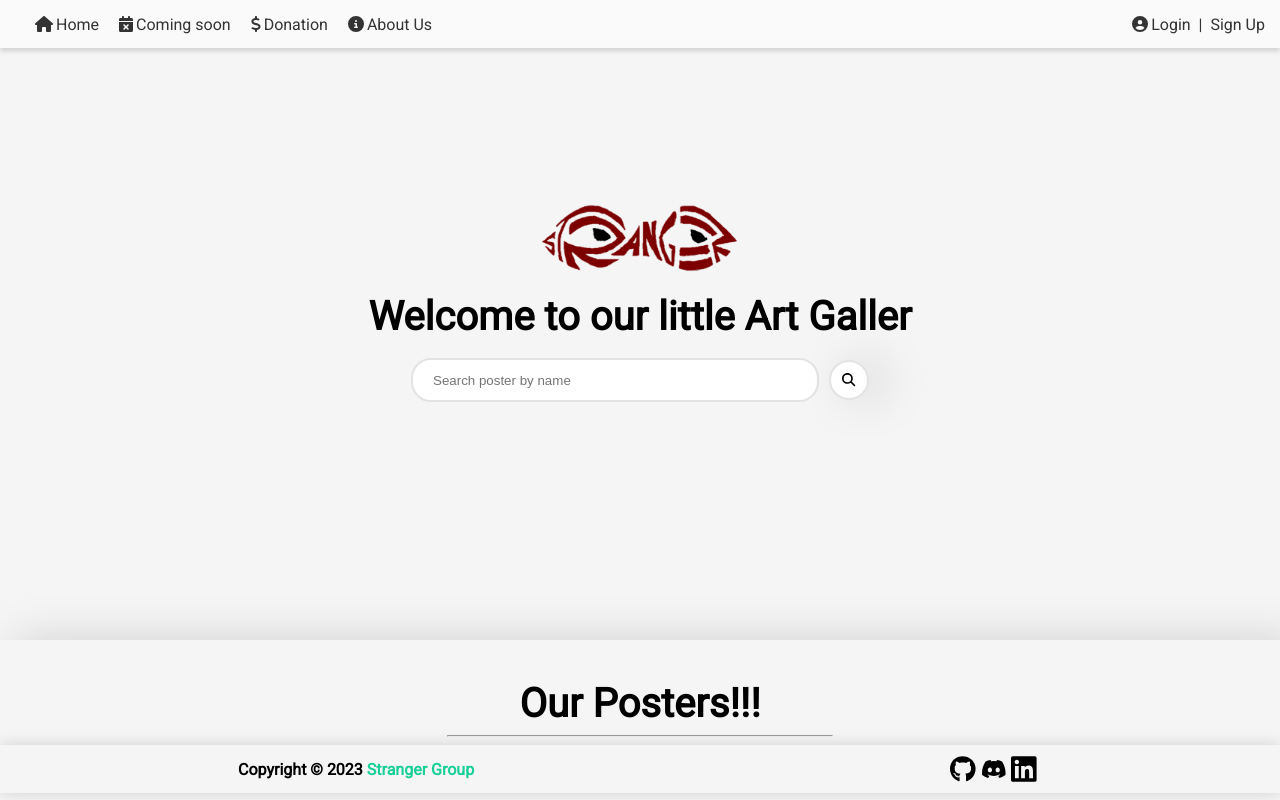
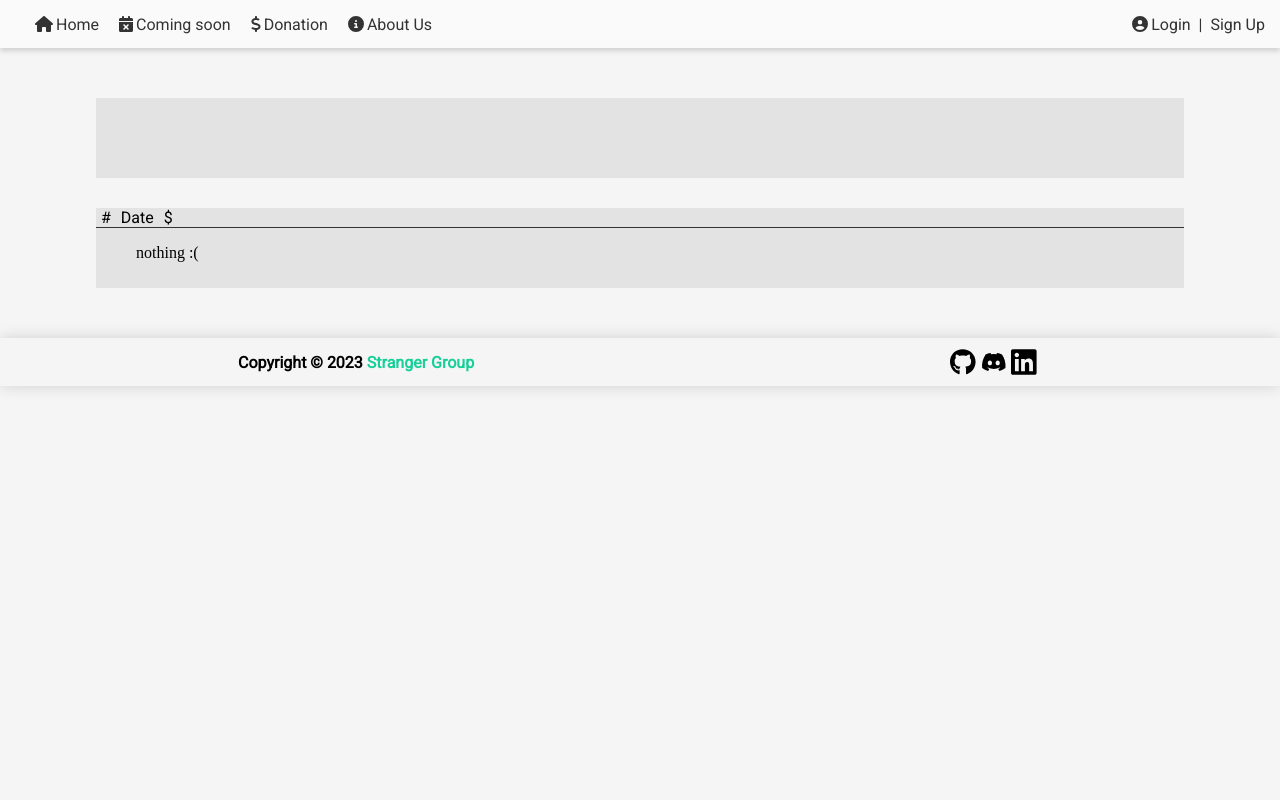
Before and after one commit to rima1881/Online-Poster-Shop, a React (Vite) app in the folder frontend/: page /account in a window 1280 px wide. Built offline with nearby package versions, Linux system fonts and the light colour scheme; no server answers.

Commit message:
Add files via upload

```diff
--- a/frontend/src/App.jsx
+++ b/frontend/src/App.jsx
@@ -5,8 +5,8 @@ import CheckToken from "./components/CheckToken"
 import Layout from "./layout/layout"
 import Home from "./pages/home/Home"
 import Drawing from "./pages/drawing/Drawing"
+import Account from "./pages/account/Account";
 import Donation from "./pages/donation/Donation"
-import Profile from "./pages/profile/Profile"
 import AboutUs from "./pages/aboutUs/AboutUs"
 import Artist from "./pages/artist/Artist"
 
@@ -34,9 +34,9 @@ function App() {
             <Route path="/aboutus" element={<AboutUs />} />
 
             {/*user paths*/}
-            <Route element={<RequireAuth allowedRoles={[ROLES.User]}/>}>
-              <Route path="/profile" element={<Profile />} />
-            </Route>
+            {/*<Route element={<RequireAuth allowedRoles={[ROLES.User]}/>}>  */}
+              <Route path="/account" element={<Account />} />
+            {/*</Route>*/}
 
 
             {/*illustrator paths */}
--- a/frontend/src/components/RequireAuth.jsx
+++ b/frontend/src/components/RequireAuth.jsx
@@ -8,7 +8,7 @@ const RequireAuth = ({ allowedRoles }) => {
 
 
     return (
-        allowedRoles.includes(auth.role)
+        allowedRoles.includes(auth.roles)
             ? <Outlet />
             : <Navigate to="/" state={{ from: location }} replace />
     );
--- a/frontend/src/components/navbar/Navbar.jsx
+++ b/frontend/src/components/navbar/Navbar.jsx
@@ -12,7 +12,7 @@ export default function Navbar(props){
     //////////////////////////////////////////////////////////////////////////////////////////////////////////
     const LoggedIn = <>
         <span className={styles.login} >
-            <a href="/profile" className={styles.profile}>
+            <a href="/account" className={styles.profile}>
                 <FontAwesomeIcon icon={faCircleUser} className={styles.navIcons}/>
                 Account
                 &nbsp;
--- a/frontend/src/layout/layout.jsx
+++ b/frontend/src/layout/layout.jsx
@@ -27,6 +27,12 @@ export default function Layout(){
 
     },[user])
 
+    const deleteItem = (id) => {
+
+        console.log(id)
+
+    }
+
 
     const refreshCart = async () => {
         axios({
@@ -55,7 +61,7 @@ export default function Layout(){
             <Footer />
             <Login on={logingIn} closeBtnhandle={() => setLoginIn(false)} />
             <Signup on={SigningUp} closeBtnhandle={() => setSigningUp(false)}  />
-            { user.roles.includes(2) &&  <Cart on={showCart} data={cartItems} />}
+            { user.roles.includes(2) &&  <Cart on={showCart} deleteItem={deleteItem} data={cartItems} />}
             <ScrollToTop />
 
         </main>
--- /dev/null
+++ b/frontend/src/pages/account/Account.jsx
@@ -0,0 +1,42 @@
+import styles from "./Account.module.css"
+import { useEffect , useState } from "react"
+
+
+export default function Account(){
+
+    const [ orders , setOrders ] = useState([])
+    const [ acount , setAccount] = useState({
+        name : "",
+        email : "",
+        pic : "",
+        addr1 : "",
+        addr2 : "",
+        post : ""
+    })
+
+    const mappedOrders = orders.length !=0  ?  orders.map( o =>
+        <li>
+            <span>o.date</span>
+            <span>o.price</span>
+        </li>
+    ) : <span> nothing :(</span>
+
+    return(
+        <div className={styles.container}>
+            <div className={styles.details}>
+            </div>
+            <div className={styles.order}>
+
+                <div className={styles.orderHeader}>
+                    <span>#</span>
+                    <span>Date</span>
+                    <span>$</span>
+                </div>
+
+                <ul>
+                    {mappedOrders}
+                </ul>
+            </div>
+        </div>
+    )
+}
--- /dev/null
+++ b/frontend/src/pages/account/Account.module.css
@@ -0,0 +1,40 @@
+
+.container{
+    width: 100%;
+    margin-top: 6vh;
+    display: flex;
+    flex-direction: column;
+}
+
+.details{
+    margin-top: 50px;
+    width: 85%;
+    height: 10vh;
+    margin-left: auto;
+    margin-right: auto;
+    background-color: #e3e3e3;
+}
+.order{
+    margin-top: 30px;
+    width: 85%;
+    height: 10vh;
+    margin-left: auto;
+    margin-right: auto;
+    background-color: #e3e3e3;
+    margin-bottom: 50px;
+}
+.order ul{
+    list-style: none;
+}
+.orderHeader{
+    border-bottom-style: solid;
+    border-bottom-color: #333;
+    font-family: 'Roboto', sans-serif;
+    width: 100%;
+    border-bottom-width: 1px;
+}
+.orderHeader span{
+    margin: 5px;
+    margin-top: 10px;
+    margin-bottom: 10px;
+}
```
